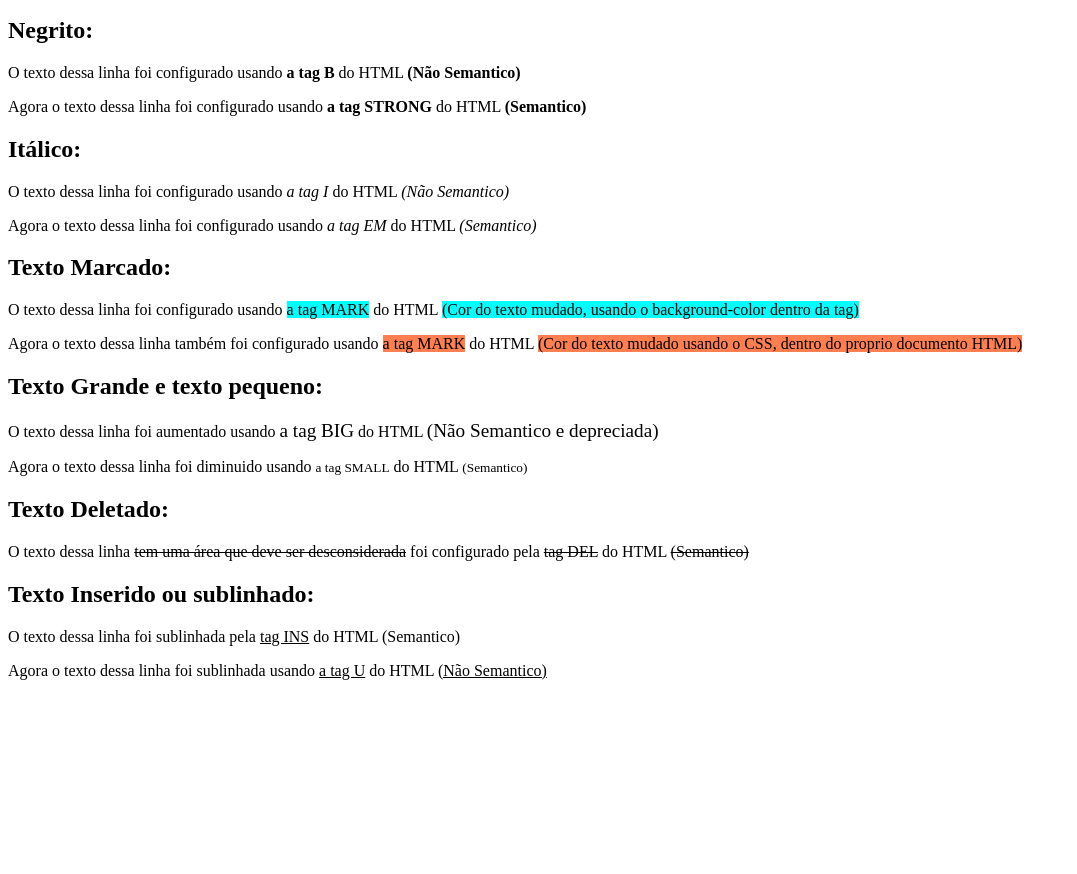
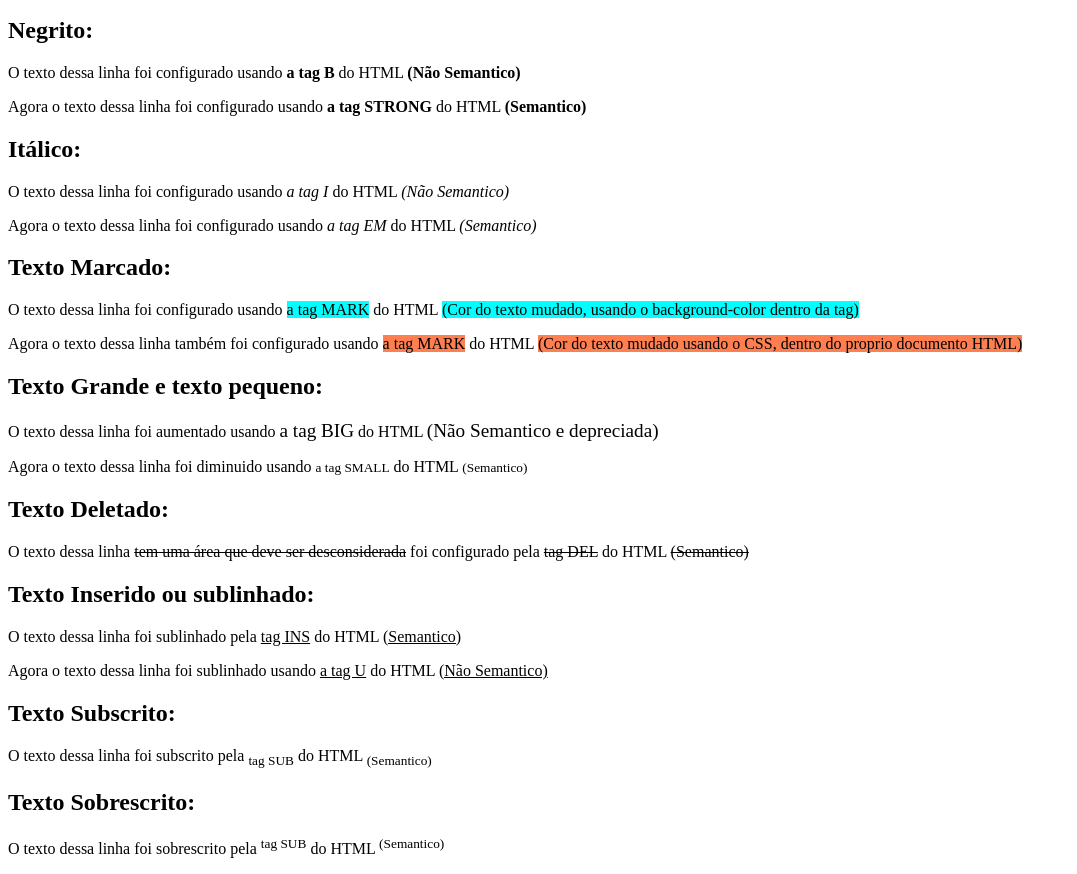
Before and after one commit to Robson-Lima-Jr/HTML5-CSS3-Estudonauta, a plain HTML site: page Módulo-01/Capitulo08-Exercicios/Aulas-02-e-03/index.html in a window 1280 px wide. Shown: the part 101-975 px from the top of the page, without its empty margins (0-1077 px from the left). Before the commit the page ends 800 px from the top, so only its background shows below. Drawn offline with Linux system fonts and the light colour scheme.

Commit message:
exercicio concluido

```diff
--- a/Módulo-01/Capitulo08-Exercicios/Aulas-02-e-03/index.html
+++ b/Módulo-01/Capitulo08-Exercicios/Aulas-02-e-03/index.html
@@ -44,9 +44,14 @@
         do HTML <del>(Semantico)</del></p>
 
     <h2>Texto Inserido ou sublinhado:</h2>
-    <p>O texto dessa linha foi sublinhada pela <ins>tag INS</ins> do HTML (Semantico)</p>
-    <p>Agora o texto dessa linha foi sublinhada usando <u>a tag U</u> do HTML <u>(Não Semantico)</u></p>
+    <p>O texto dessa linha foi sublinhado pela <ins>tag INS</ins> do HTML <ins>(Semantico)</ins></p>
+    <p>Agora o texto dessa linha foi sublinhado usando <u>a tag U</u> do HTML <u>(Não Semantico)</u></p>
 
+    <h2>Texto Subscrito:</h2>
+    <p>O texto dessa linha foi subscrito pela <sub>tag SUB</sub> do HTML <sub>(Semantico)</sub></p>
+
+    <h2>Texto Sobrescrito:</h2>
+    <p>O texto dessa linha foi sobrescrito pela <sup>tag SUB</sup> do HTML <sup>(Semantico)</sup></p>
 
 
 </body>
```
